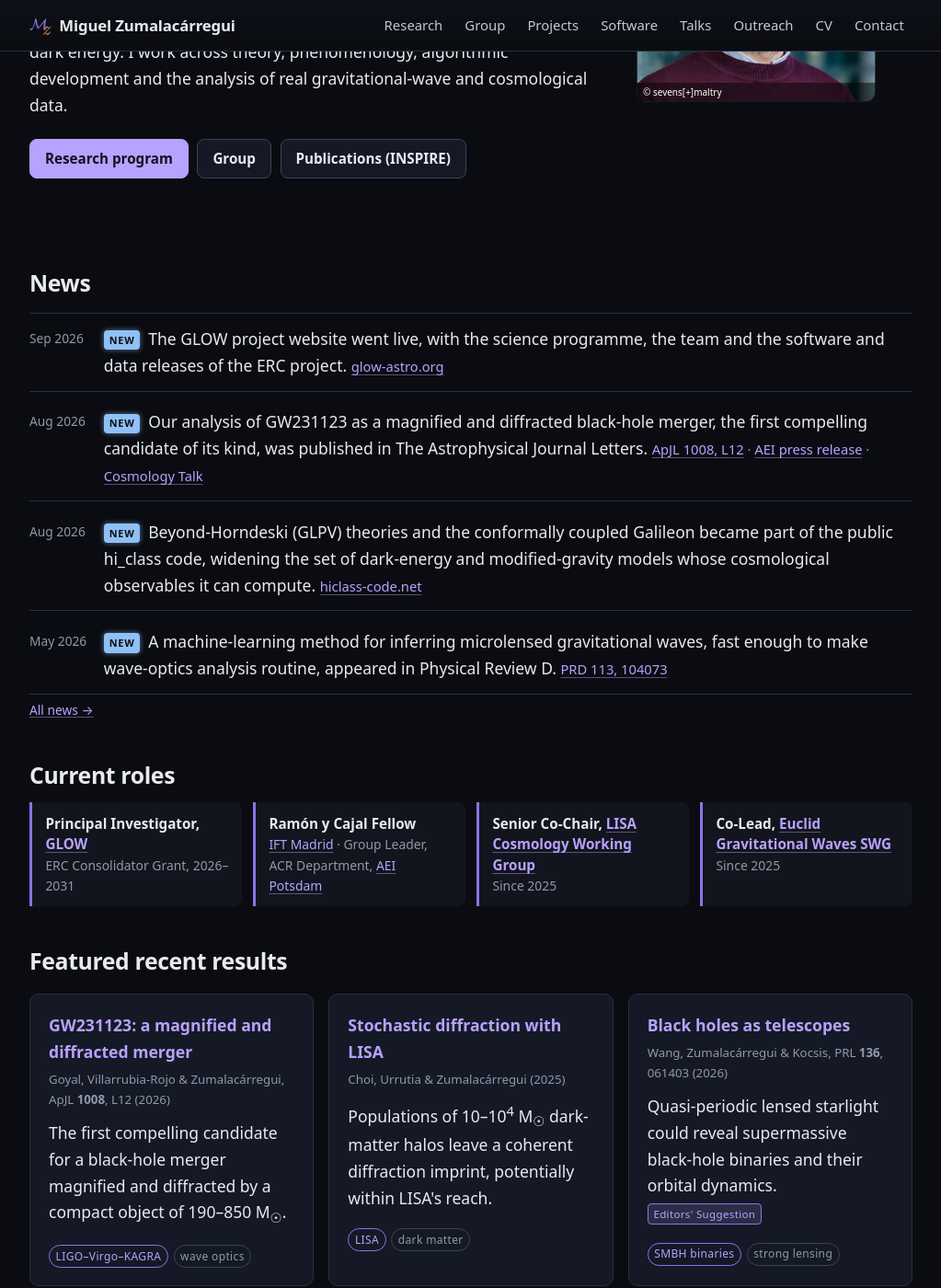
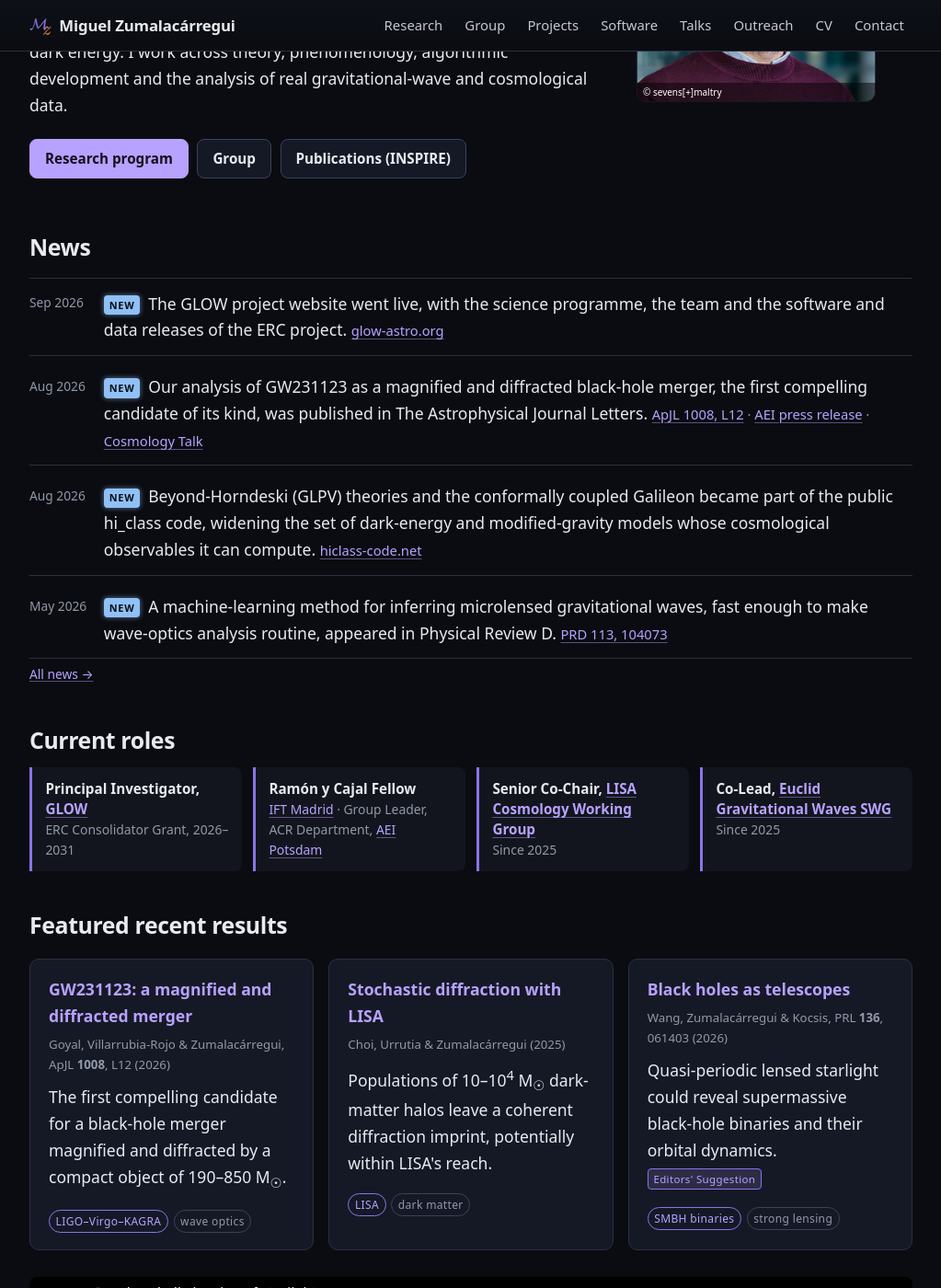
Before and after one commit to miguelzuma/miguelzuma.github.io, a Jekyll site: the page built from index.html, in a window 1280 px wide and 1400 px high, scrolled down 250 px. Shown: the whole window at 92% size, without its empty margins (128-1151 px from the left). Built offline with Jekyll 4.4.1, drawn with Linux system fonts in a browser that asks for light colours; grey boxes are pictures that could not be loaded.

Commit message:
Home: close the gap under the hero buttons
Three spacings landed in the same place: the button row's bottom margin, the
hero's bottom padding and the next section's top margin, about 105px in all.
The hero's last block now carries no bottom margin and the hero's own padding
drops to 1rem, leaving 65px.

Co-Authored-By: Claude Opus 5 <noreply@anthropic.com>
Claude-Session: https://claude.ai/code/session_01E2ZbXszK9qt9svKVxU5Yrt

```diff
--- a/assets/css/main.css
+++ b/assets/css/main.css
@@ -436,8 +436,14 @@ main { padding-bottom: 3rem; }
 	grid-template-columns: 1fr minmax(200px, 300px);
 	gap: 2rem;
 	align-items: start;
-	padding: 2.8rem 0 2rem;
+	/* Light at the foot: the section below brings its own 2.8rem top margin,
+	   and the two do not collapse across the grid. */
+	padding: 2.8rem 0 1rem;
 }
+
+/* The hero's last block is usually the button row, whose bottom margin would
+   otherwise stack on top of both of those. */
+.hero > div > :last-child { margin-bottom: 0; }
 
 .hero h1 { font-size: 2.5rem; }
 
```
